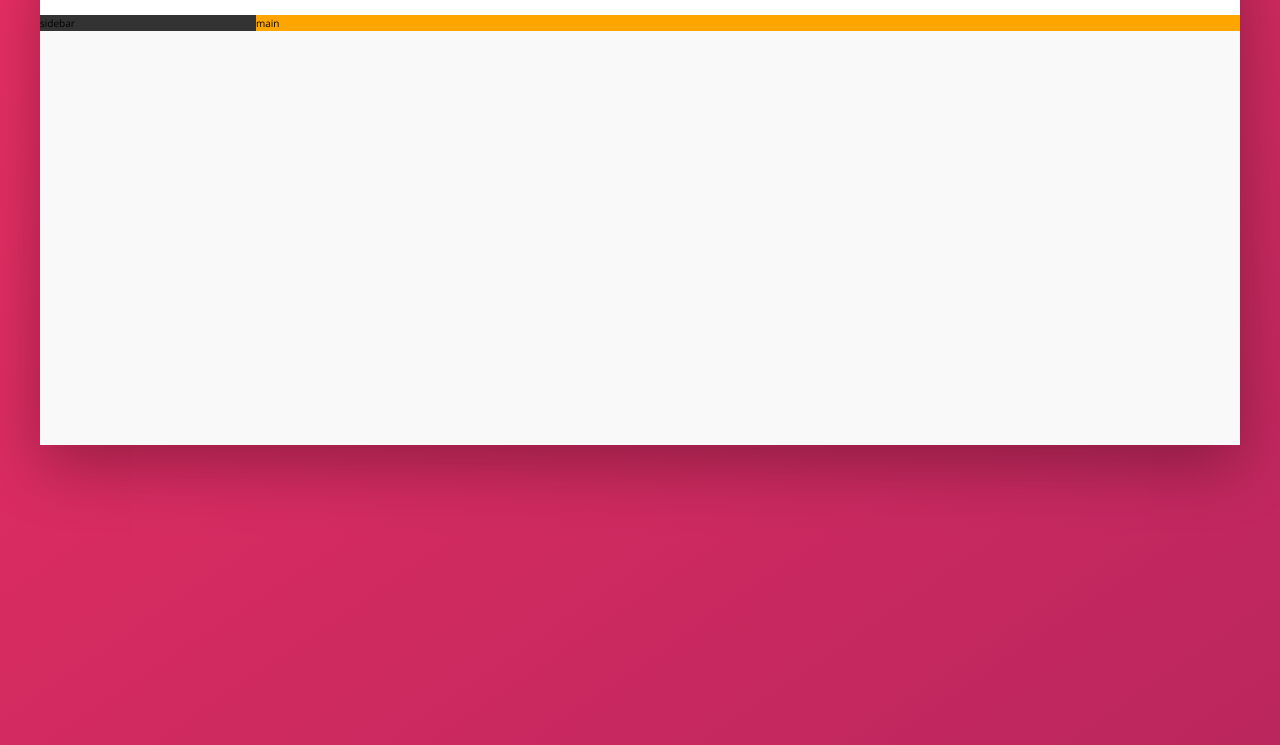
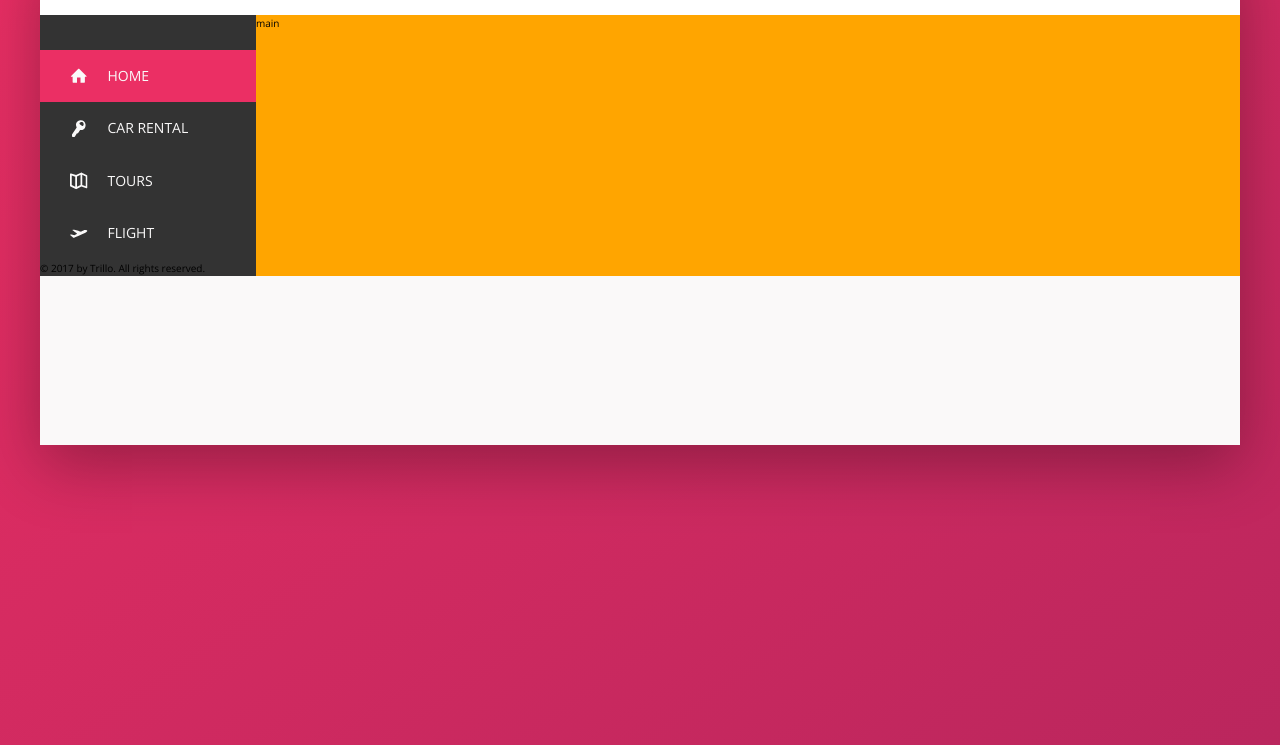
Before and after one commit to Nashid-Noor/Trillo, a website: page index.html in a window 1280 px wide. Shown: the part 135-880 px from the top of the page. Drawn offline with nearby package versions, Linux system fonts and the light colour scheme.

Commit message:
sidebar components and ui updates

```diff
--- a/index.html
+++ b/index.html
@@ -54,7 +54,45 @@
       </header>
 
       <div class="content">
-        <nav class="sidebar">sidebar</nav>
+        <nav class="sidebar">
+          <ul class="side-nav">
+            <li class="side-nav__item side-nav__item-active">
+              <a href="#" class="side-nav__link">
+                <svg class="side-nav__icon">
+                  <use xlink:href="/img/sprites.svg#icon-home"></use>
+                </svg>
+                <span>Home</span>
+              </a>
+            </li>
+            <li class="side-nav__item">
+              <a href="#" class="side-nav__link">
+                <svg class="side-nav__icon">
+                  <use xlink:href="/img/sprites.svg#icon-key"></use>
+                </svg>
+                <span>Car rental</span>
+              </a>
+            </li>
+            <li class="side-nav__item">
+              <a href="#" class="side-nav__link">
+                <svg class="side-nav__icon">
+                  <use xlink:href="/img/sprites.svg#icon-map"></use>
+                </svg>
+                <span>Tours</span>
+              </a>
+            </li>
+            <li class="side-nav__item">
+              <a href="#" class="side-nav__link">
+                <svg class="side-nav__icon">
+                  <use
+                    xlink:href="/img/sprites.svg#icon-aircraft-take-off"
+                  ></use>
+                </svg>
+                <span>Flight</span>
+              </a>
+            </li>
+          </ul>
+          <div class="legal">&copy; 2017 by Trillo. All rights reserved.</div>
+        </nav>
         <main class="hotel-view">main</main>
       </div>
     </div>
--- a/sass/_components.scss
+++ b/sass/_components.scss
@@ -85,3 +85,51 @@
     margin-right: 1rem;
   }
 }
+
+// Side Navigation
+.side-nav {
+  list-style: none;
+  font-size: 1.4rem;
+  margin-top: 3.5rem;
+  &__item {
+    position: relative;
+  }
+  &__item::before {
+    position: absolute;
+    content: "";
+    background-color: var(--Primary);
+    width: 3px;
+    height: 100%;
+    transform: scaleY(0);
+    transition: transform 0.2s, width 0.2s cubic-bezier(1, 0, 0, 1) 0.4s;
+  }
+
+  &__item:hover::before,
+  &__item-active::before {
+    transform: scaleY(1);
+    width: 100%;
+  }
+  &__item:active::before {
+    background-color: var(--Primary-light);
+  }
+
+  &__link:link,
+  &__link:visited {
+    color: var(--Grey-light-1);
+    text-decoration: none;
+    text-transform: uppercase;
+    padding: 1.5rem 3rem;
+    display: block;
+    display: flex;
+    align-items: center;
+    z-index: 1;
+    position: relative;
+  }
+
+  &__icon {
+    height: 1.75rem;
+    width: 1.75rem;
+    fill: currentColor;
+    margin-right: 2rem;
+  }
+}
--- a/sass/_layout.scss
+++ b/sass/_layout.scss
@@ -20,6 +20,9 @@
 .sidebar {
   flex: 0 0 18%;
   background-color: var(--Grey-dark-1);
+  display: flex;
+  flex-direction: column;
+  justify-content: space-between;
 }
 .hotel-view {
   // flex: 1;
```
Also changed, not shown: css/style.css.
